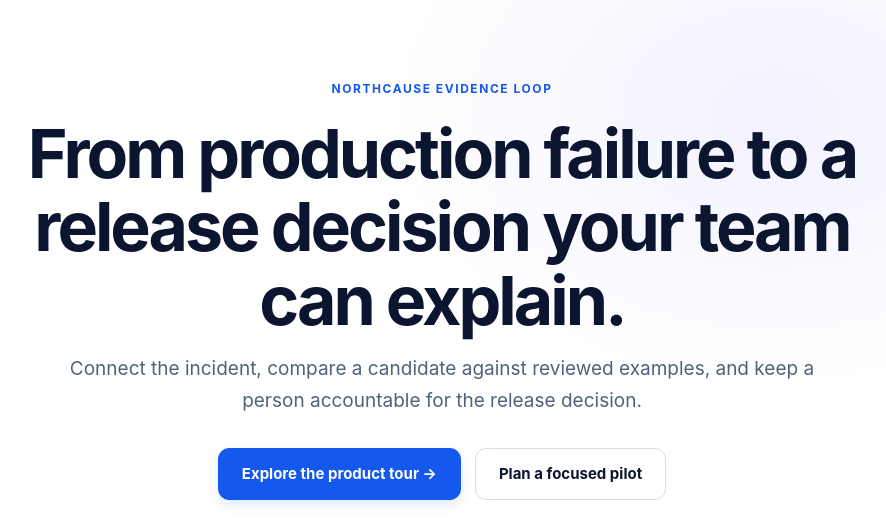
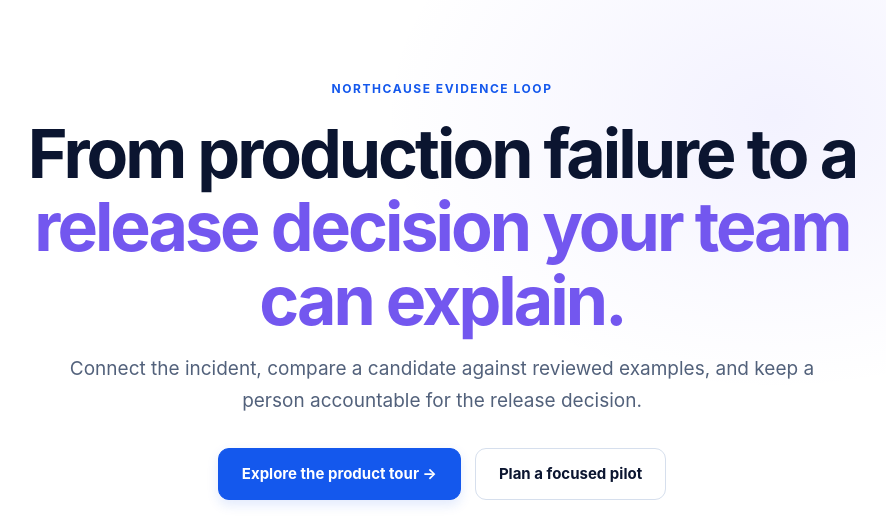
Before and after one commit to rpaut03l/northcause, a FastAPI app: page /evidence-loop in a window 1280 px wide. Shown: the part 82-600 px from the top of the page, without its empty margins (198-1084 px from the left). Run offline with FastAPI, Linux system fonts and the light colour scheme.

Commit message:
style: match Evidence Loop heading accent

```diff
--- a/python-platform/app/templates/evidence_loop.html
+++ b/python-platform/app/templates/evidence_loop.html
@@ -1,5 +1,5 @@
 {% extends 'base.html' %}{% block title %}Evidence Loop · NorthCause{% endblock %}{% block content %}
-<section class="feature-hero wrap"><span class="eyebrow">NORTHCAUSE EVIDENCE LOOP</span><h1>From production failure to a release decision your team can explain.</h1><p>Connect the incident, compare a candidate against reviewed examples, and keep a person accountable for the release decision.</p><div class="hero-actions"><a class="button" href="/demo">Explore the product tour →</a><a class="button button-secondary" href="/contact">Plan a focused pilot</a></div><p class="fine-print">Built today: local incidents, evidence uploads, deterministic findings, exact-match paired replay, and human review. Live integrations and semantic evaluators are roadmap items.</p></section>
+<section class="feature-hero wrap"><span class="eyebrow">NORTHCAUSE EVIDENCE LOOP</span><h1>From production failure to a <span class="accent">release decision your team can explain.</span></h1><p>Connect the incident, compare a candidate against reviewed examples, and keep a person accountable for the release decision.</p><div class="hero-actions"><a class="button" href="/demo">Explore the product tour →</a><a class="button button-secondary" href="/contact">Plan a focused pilot</a></div><p class="fine-print">Built today: local incidents, evidence uploads, deterministic findings, exact-match paired replay, and human review. Live integrations and semantic evaluators are roadmap items.</p></section>
 <section class="loop-steps wrap" aria-label="Evidence Loop stages"><article><span>01 · DETECT</span><h2>Start with a real incident</h2><p>Capture the affected service, environment, severity, user impact, and change window.</p></article><article><span>02 · CONNECT</span><h2>Link the evidence</h2><p>Bring together model and prompt versions, retrieval snapshots, traces, infra signals, and deployment changes.</p><small>OpenTelemetry is the planned portable telemetry path. No live connector is included in this pilot.</small></article><article><span>03 · INVESTIGATE</span><h2>Rank explainable hypotheses</h2><p>Show each claim beside its supporting evidence, conflicting signals, and confidence. Allow “inconclusive”.</p><small>Current analysis is deterministic pattern matching over uploaded text.</small></article><article><span>04 · REPLAY</span><h2>Test the candidate</h2><p>Compare baseline and candidate outputs on reviewed cases against an explicit threshold.</p><small>Current replay measures exact string match only, not semantic quality or safety.</small></article></section>
 <section class="loop-gap wrap"><div><span class="eyebrow">THE PRODUCT THESIS</span><h2>Make every reviewed production failure improve the next release check.</h2><p>Teams have tracing, evals, incident response, and CI systems, but the evidence between them can be hard to assemble. NorthCause is designed to preserve those links and make the investigation repeatable without forcing a monitoring-stack replacement.</p><p><a class="text-link" href="/product">See the platform workflow →</a> · <a class="text-link" href="/pricing">Review pilot packaging →</a></p></div><aside class="notice"><strong>Portable by design</strong><p>Planned adapters: OpenTelemetry traces, Git change metadata, Kubernetes events, model and prompt versions, retrieval snapshots, and task-specific evaluation results.</p><p>Adapters are planned. The current build does not receive telemetry from customer systems.</p></aside></section>
 <section class="loop-steps wrap loop-pillars" aria-label="Planned product capabilities"><article><span>PLANNED · EVIDENCE</span><h2>Cross-system incident graph</h2><p>Connect service, model, prompt, data, deployment, and infrastructure versions with source links.</p></article><article><span>PLANNED · REMEDIATION</span><h2>Reviewable fix proposals</h2><p>Prepare a patch or configuration change, replay failing cases, and require approval before any deployment.</p></article><article><span>PLANNED · ASSURANCE</span><h2>Proof record</h2><p>Export evidence, evaluator and dataset versions, decision rationale, approver, and deployment reference.</p></article><article><span>RESEARCH · SOS</span><h2>Incident response support</h2><p>Potential on-call support is a future service. No response-time SLA or 24/7 incident line is currently offered.</p></article></section>
```
